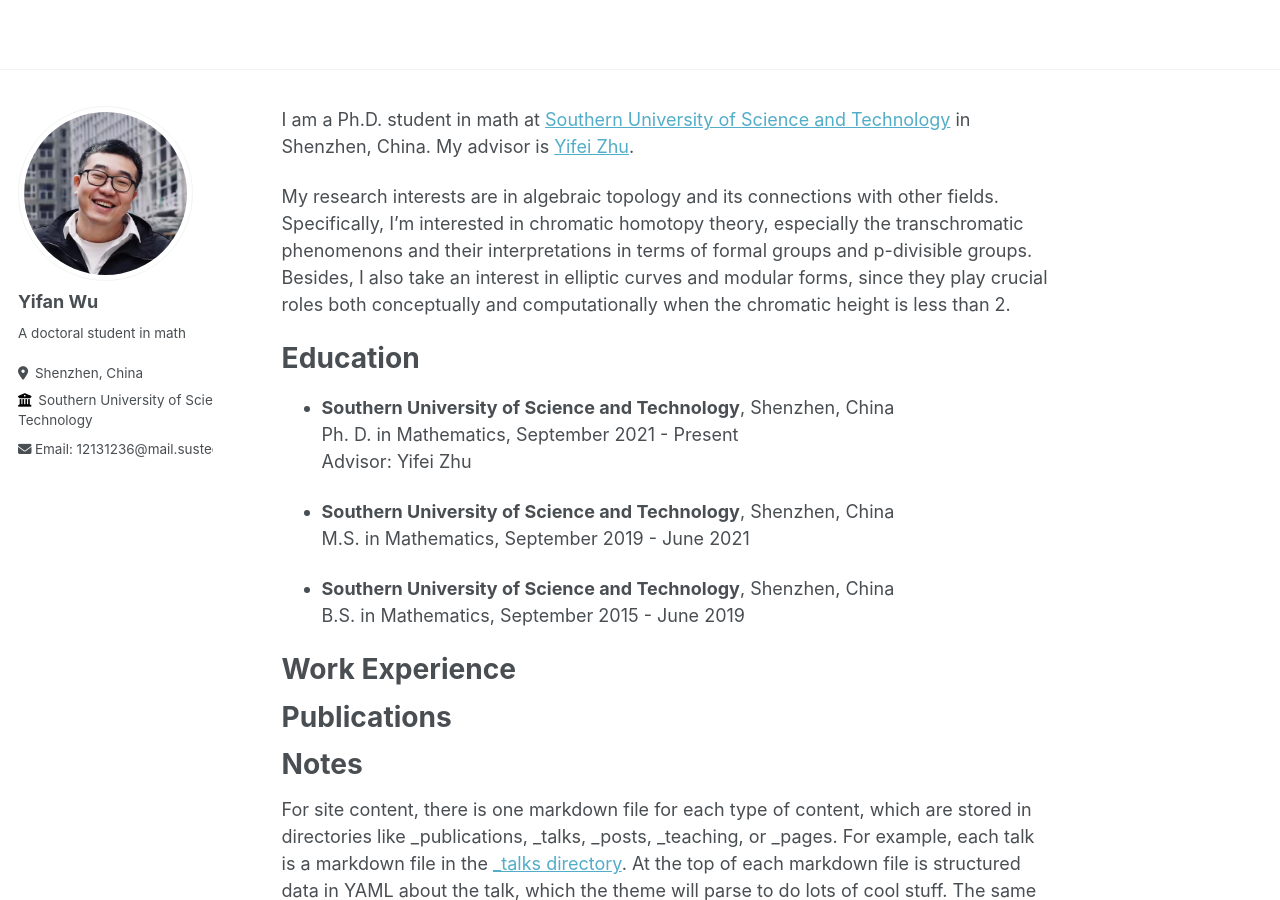
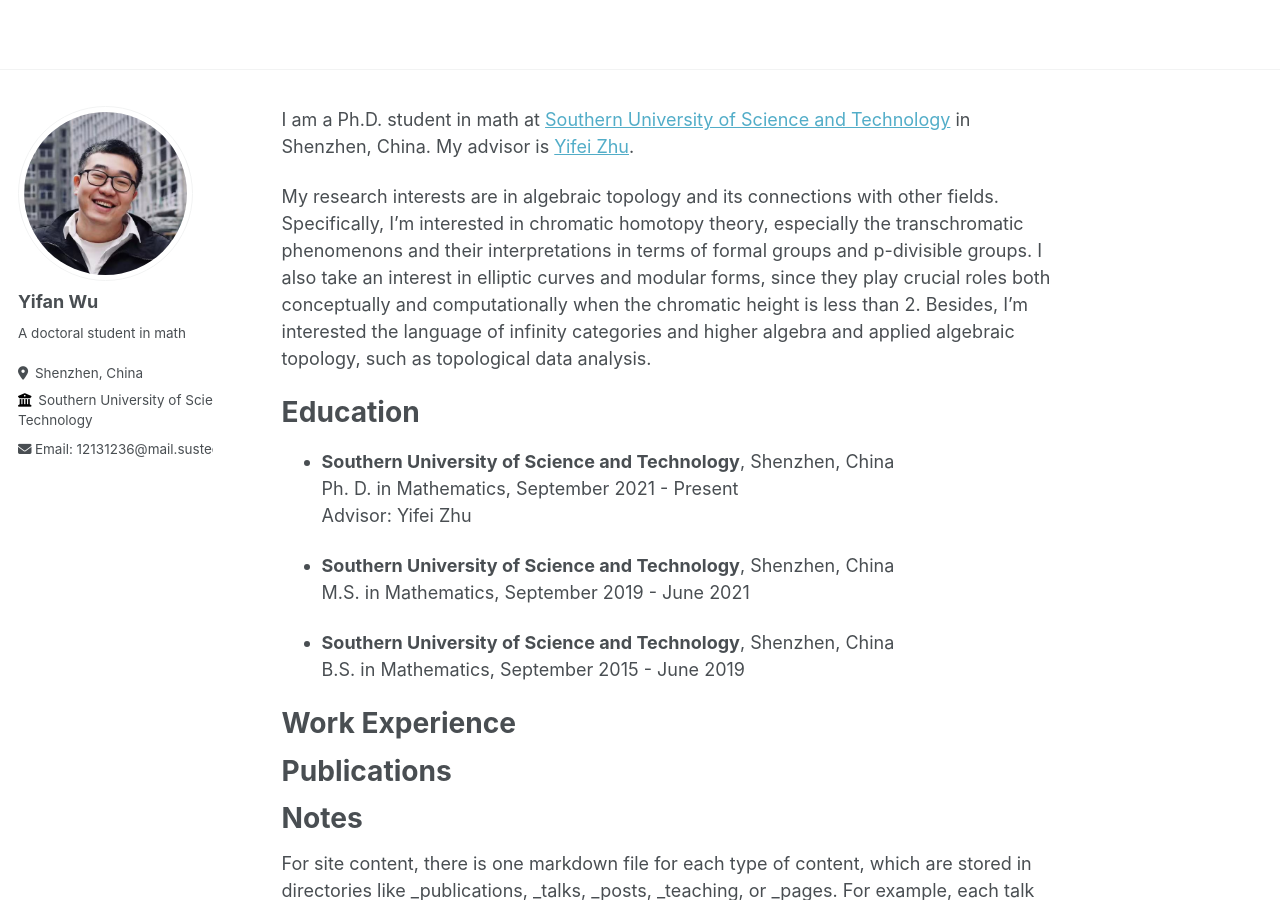
Before and after one commit to Wuyf19970105/Wuyf19970105.github.io, a Jekyll site: the page built from _pages/about.md, in a window 1280 px wide and 900 px high. Built offline with Jekyll 4.4.1, drawn with Linux system fonts in a browser that asks for light colours.

Commit message:
Update about.md
Signed-off-by: Yifan Wu <148335396+Wuyf19970105@users.noreply.github.com>

```diff
--- a/_pages/about.md
+++ b/_pages/about.md
@@ -11,8 +11,9 @@ I am a Ph.D. student in math at [Southern University of Science and Technology](
 My advisor is [Yifei Zhu](https://yifeizhu.github.io/).
 
 My research interests are in algebraic topology and its connections with other fields. Specifically, I'm interested in chromatic homotopy theory, especially the
-transchromatic phenomenons and their interpretations in terms of formal groups and p-divisible groups. Besides, I also take an interest in elliptic curves and modular forms,
-since they play crucial roles both conceptually and computationally when the chromatic height is less than 2.
+transchromatic phenomenons and their interpretations in terms of formal groups and p-divisible groups. I also take an interest in elliptic curves and modular forms,
+since they play crucial roles both conceptually and computationally when the chromatic height is less than 2. Besides, I'm interested the language of infinity categories and higher algebra
+and applied algebraic topology, such as topological data analysis.
 
 Education
 ======
```
